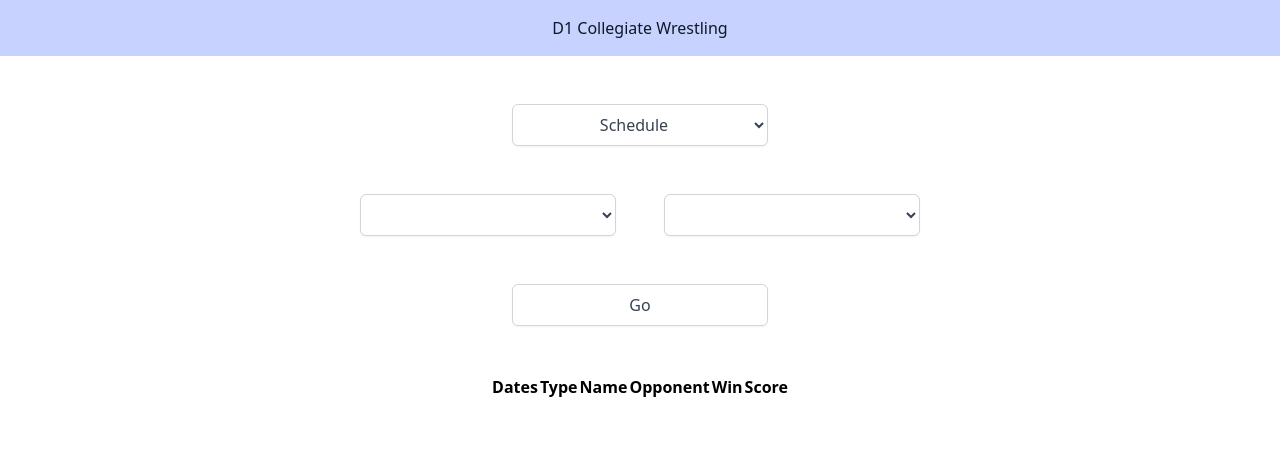
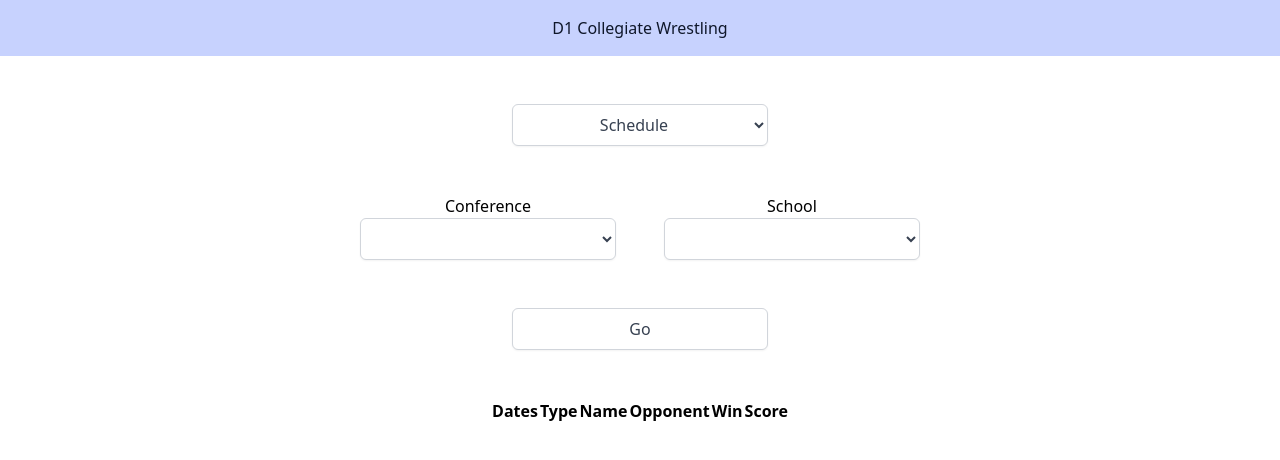
Before and after one commit to MrButak/college-wrestling, a Vue app in the folder frontend/: page / in a window 1280 px wide. Shown: the top 460 px of the page. Built offline with nearby package versions, Linux system fonts and the light colour scheme; what tw-elements would draw is missing.

Commit message:
added text elements for conference and school

```diff
--- a/frontend/src/components/home/HomeSelect.vue
+++ b/frontend/src/components/home/HomeSelect.vue
@@ -10,20 +10,26 @@
     </select>
 
     <!-- conferences and schools SELECT elements -->
-    <div class="flex gap-12">
+    <div class="flex gap-12 text-center">
 
+        <div class="flex flex-col">
+            <text>Conference</text>
             <select v-model="conference" class="text-center block w-32 sm:w-64 text-gray-700 py-2 px-3 border border-gray-300 bg-white rounded-md shadow-sm focus:outline-none focus:ring-primary-500 focus:border-primary-500">
                 <option v-bind:value="key" v-for="(value, key) in conAndSchObject">
                     {{ key.toUpperCase() }}
                 </option>
             </select>
+        </div>
 
+        <div class="flex flex-col">
+            <text>School</text>
             <select v-model="school" class="text-center block w-32 sm:w-64 text-gray-700 py-2 px-3 border border-gray-300 bg-white rounded-md shadow-sm focus:outline-none focus:ring-primary-500 focus:border-primary-500">
                 <option v-if="!displaySchools" value="" selected>Schools</option>
                 <option v-if="displaySchools" v-for="sch in conAndSchObject[conference]">
                     {{ sch }}
                 </option>
             </select>
+        </div>
 
     </div>
 
@@ -77,6 +83,7 @@ onMounted(() => {
 
 function getSchoolInfo(event) {
 
+    // I'll do a db call here
     console.log(school.value)
 }
 </script>
```
Lines whose indentation alone changed are shown as unchanged.
